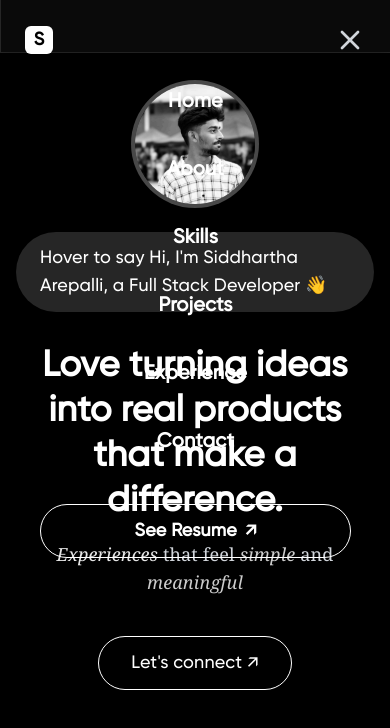
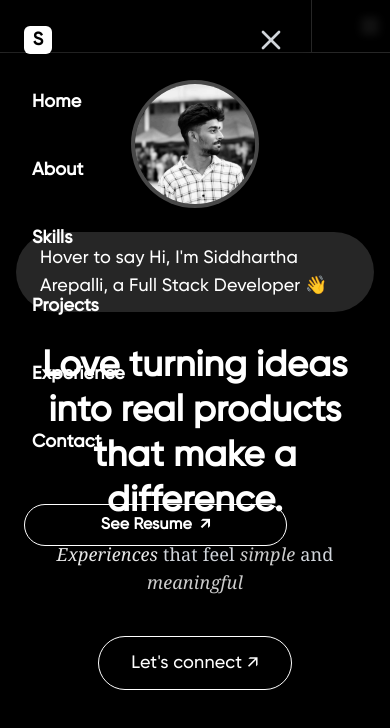
Before and after one commit to SiddharthaArepalli/SiddharthPortfolio, a React (Vite) app: page / in a window 390 px wide. Both pictures are taken after a click on the button 370 px from the left and 26 px from the top of the page. Shown: the top 728 px of the page. Built offline with nearby package versions, Linux system fonts and the light colour scheme.

Commit message:
minor ui changes
minor ui changes

```diff
--- a/src/components/Navbar.tsx
+++ b/src/components/Navbar.tsx
@@ -48,7 +48,7 @@ const Navbar = () => {
         });
       } else {
         gsap.to(menuRef.current, {
-          x: '100%',
+          x: '-100%',
           opacity: 0,
           duration: 0.2,
           ease: 'power2.in',
@@ -95,15 +95,15 @@ const Navbar = () => {
         </button>
       </div>
 
-      {/* Mobile Menu & Overlay */}
+      {/* Mobile Sidebar Drawer & Overlay */}
+      {isOpen && (
+        <>
           {/* Overlay */}
-      {isOpen && (
-        <div className="fixed inset-0 z-40 bg-black/60 backdrop-blur-sm transition-opacity duration-200" onClick={() => setIsOpen(false)}></div>
-      )}
-      {/* Slide-in Menu */}
+          <div className="fixed inset-0 z-40 bg-black bg-opacity-80 backdrop-blur-sm transition-opacity duration-200" onClick={() => setIsOpen(false)}></div>
+          {/* Sidebar Drawer */}
           <div
             ref={menuRef}
-        className={`fixed top-0 right-0 h-full w-full max-w-full z-50 shadow-lg transform translate-x-full opacity-0 flex flex-col bg-neutral-950 border-l border-neutral-800 transition-all duration-300 ${isOpen ? '!translate-x-0 !opacity-100' : ''}`}
+            className={`fixed top-0 left-0 h-full w-4/5 max-w-xs z-50 shadow-lg transform -translate-x-full opacity-0 flex flex-col bg-black transition-all duration-300 border-r border-neutral-800 ${isOpen ? '!translate-x-0 !opacity-100' : ''}`}
             style={{ pointerEvents: isOpen ? 'auto' : 'none' }}
           >
             <div className="flex justify-between items-center p-6">
@@ -116,12 +116,12 @@ const Navbar = () => {
                 <X size={32} />
               </button>
             </div>
-        <div className="flex flex-col items-center justify-center flex-1 gap-6">
+            <div className="flex flex-col items-start justify-center flex-1 gap-6 px-6">
               {menuItems.map((item, index) => (
                 <a
                   key={index}
                   href={item.href}
-              className="text-white text-xl font-semibold py-2 px-6 rounded-lg hover:bg-neutral-800 transition-colors w-4/5 text-center"
+                  className="text-white text-lg font-semibold py-2 px-2 rounded-lg hover:bg-neutral-800 transition-colors w-full text-left"
                   onClick={() => setIsOpen(false)}
                 >
                   {item.label}
@@ -131,12 +131,14 @@ const Navbar = () => {
                 href="/utils/Siddhartha_Arepalli_Resume%20(1).pdf"
                 target="_blank"
                 rel="noopener noreferrer"
-            className="mt-4 px-6 py-3 rounded-full border border-white text-white font-semibold hover:bg-white hover:text-black transition-colors text-lg flex items-center gap-2 w-4/5 justify-center"
+                className="mt-4 px-4 py-2 rounded-full border border-white text-white font-semibold hover:bg-white hover:text-black transition-colors text-base flex items-center gap-2 w-full justify-center"
               >
                 See Resume <span aria-hidden>↗</span>
               </a>
             </div>
           </div>
+        </>
+      )}
     </nav>
   );
 };
```
Lines whose indentation alone changed are shown as unchanged.
